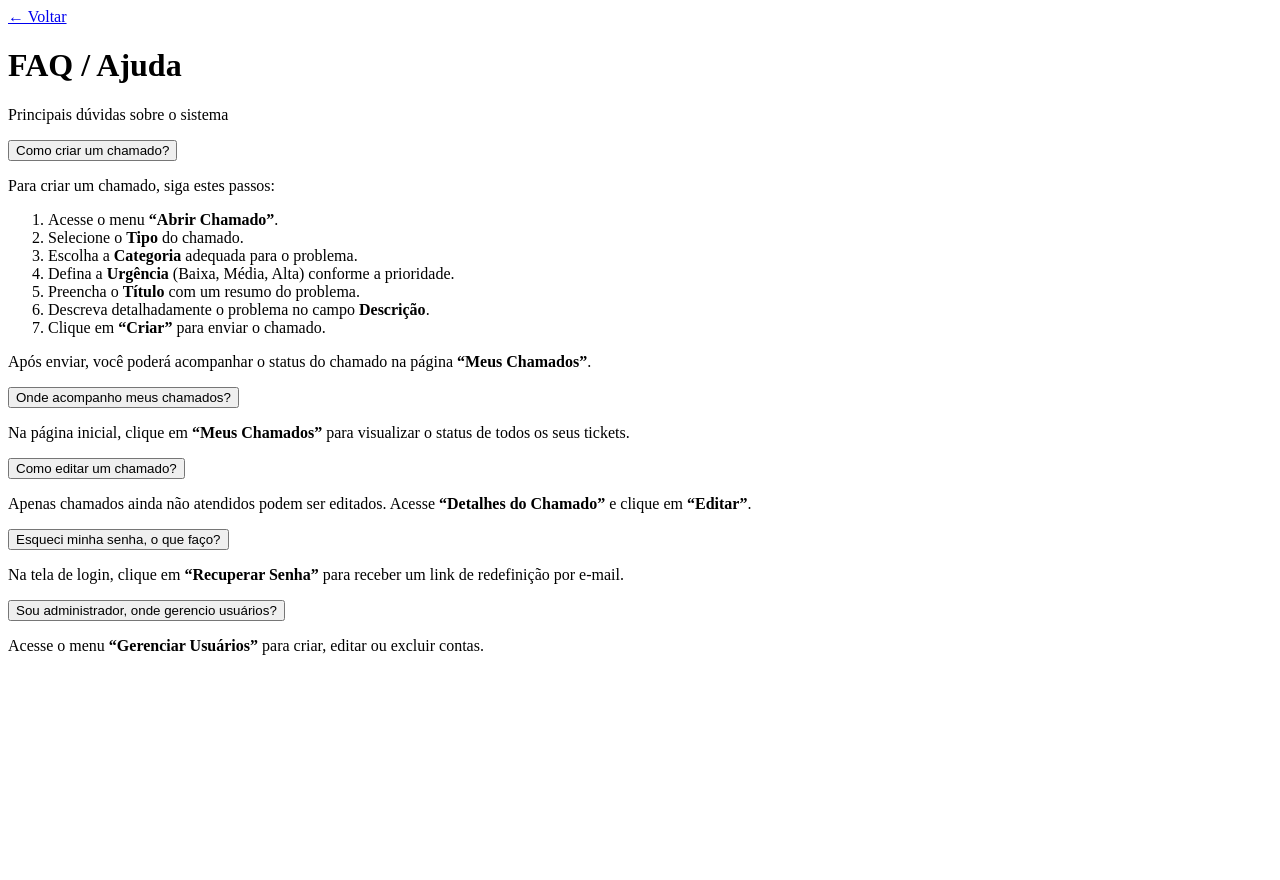
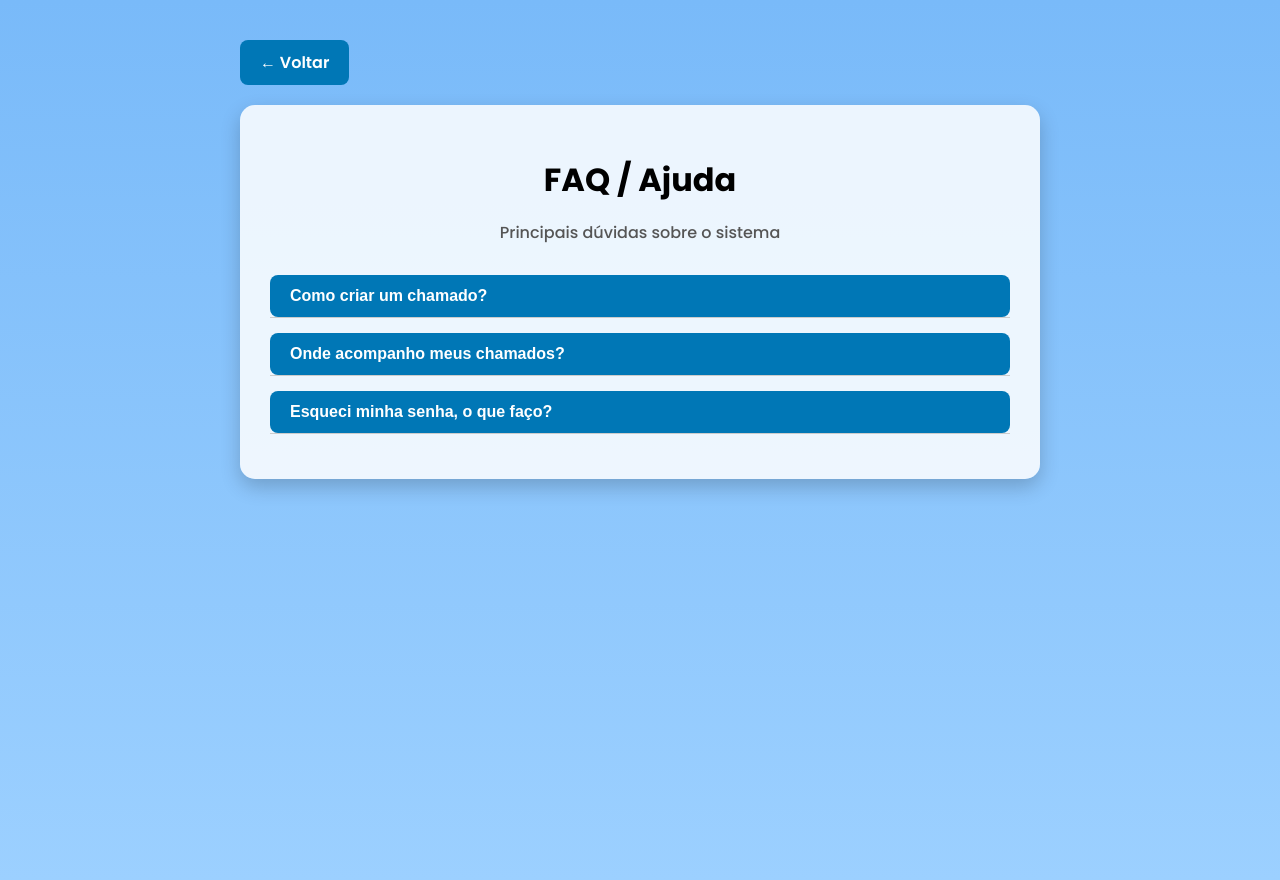
Before and after one commit to ttetricas/sistema-chamados, a PHP site: page /faq.html in a window 1280 px wide. Before the commit the page ends 655 px from the top, so only its background shows below. Run offline with PHP 8.4, Linux system fonts and the light colour scheme.

Commit message:
add faq.css

```diff
--- a/chamados.html
+++ b/chamados.html
@@ -19,7 +19,8 @@
       <a href="home.php" class="menu-item"><i class="bi bi-house"></i> HOME</a>
       <a href="abrir-chamado.php" class="menu-item"><i class="bi bi-plus-circle"></i> ABRIR CHAMADO</a>
       <a href="chamados.html" class="menu-item active"><i class="bi bi-star"></i> CHAMADOS</a>
-            <a href="logout.php" class="btn btn-logout"><i class="bi bi-box-arrow-right me-2"></i> SAIR</a>
+      <a href="faq.html" class="menu-item"><i class="bi bi-question-circle"></i> FAQ</a>
+      <a href="logout.php" class="btn btn-logout"><i class="bi bi-box-arrow-right me-2"></i> SAIR</a>
     </div>
 
     <!-- Conteúdo principal -->
--- a/css/faq.css
+++ b/css/faq.css
@@ -0,0 +1,108 @@
+@import url('https://fonts.googleapis.com/css2?family=Poppins:wght@400;500;600;700&display=swap');
+
+/* Fundo geral */
+body {
+    margin: 0;
+    min-height: 100vh;
+    background: linear-gradient(to bottom, #79baf9, #9cd0ff);
+    font-family: 'Poppins', sans-serif;
+    color: #000;
+    font-weight: 400;
+    display: flex;
+    justify-content: center;
+    align-items: flex-start;
+    padding: 40px 0;
+}
+
+/* Container principal */
+.container {
+    width: 90%;
+    max-width: 800px;
+}
+
+/* Botão de voltar */
+.btn-voltar {
+    display: inline-block;
+    margin-bottom: 20px;
+    text-decoration: none;
+    color: #fff;
+    background-color: #0077b6;
+    padding: 10px 20px;
+    border-radius: 8px;
+    font-weight: 600;
+    transition: 0.3s;
+}
+
+.btn-voltar:hover {
+    background-color: #005f8a;
+}
+
+/* Card principal */
+.card {
+    background-color: rgba(255, 255, 255, 0.85);
+    padding: 30px;
+    border-radius: 15px;
+    box-shadow: 0 8px 20px rgba(0,0,0,0.2);
+}
+
+/* Título e subtítulo */
+.card h1 {
+    font-weight: 700;
+    margin-bottom: 10px;
+    text-align: center;
+}
+
+.card .subtitulo {
+    font-weight: 500;
+    color: #555;
+    text-align: center;
+    margin-bottom: 30px;
+}
+
+/* FAQ Item */
+.faq-item {
+    margin-bottom: 15px;
+    border-bottom: 1px solid #ccc;
+}
+
+/* Pergunta */
+.faq-pergunta {
+    width: 100%;
+    text-align: left;
+    background: #0077b6;
+    color: #fff;
+    font-weight: 600;
+    font-size: 1rem;
+    padding: 12px 20px;
+    border: none;
+    border-radius: 8px;
+    cursor: pointer;
+    transition: 0.3s;
+}
+
+.faq-pergunta:hover {
+    background: #005f8a;
+}
+
+.faq-pergunta.ativo {
+    background: #0096d6;
+}
+
+/* Resposta */
+.faq-resposta {
+    max-height: 0;
+    overflow: hidden;
+    transition: max-height 0.3s ease;
+    padding: 0 20px;
+}
+
+.faq-resposta p,
+.faq-resposta ol,
+.faq-resposta li {
+    margin: 10px 0;
+    line-height: 1.5;
+}
+
+.faq-resposta ol {
+    padding-left: 20px;
+}
--- a/css/home.css
+++ b/css/home.css
@@ -45,6 +45,7 @@ body {
 .content {
   text-align: center;
   padding: 40px;
+  width: 100%;
 }
 
 /* Caixa central */
--- a/faq.html
+++ b/faq.html
@@ -30,7 +30,7 @@
                         <li>Descreva detalhadamente o problema no campo <strong>Descrição</strong>.</li>
                         <li>Clique em <strong>“Criar”</strong> para enviar o chamado.</li>
                     </ol>
-                    <p>Após enviar, você poderá acompanhar o status do chamado na página <strong>“Meus Chamados”</strong>.</p>
+                    <p>Após enviar, você poderá acompanhar o status do chamado na página <strong>“Chamados”</strong>.</p>
                 </div>
             </div>
 
@@ -38,31 +38,15 @@
             <div class="faq-item">
                 <button class="faq-pergunta">Onde acompanho meus chamados?</button>
                 <div class="faq-resposta">
-                    <p>Na página inicial, clique em <strong>“Meus Chamados”</strong> para visualizar o status de todos os seus tickets.</p>
+                    <p>Na página inicial, clique em <strong>“Chamados”</strong> para visualizar o status de todos os seus tickets.</p>
                 </div>
             </div>
 
-            <!-- Editar Chamado -->
-            <div class="faq-item">
-                <button class="faq-pergunta">Como editar um chamado?</button>
-                <div class="faq-resposta">
-                    <p>Apenas chamados ainda não atendidos podem ser editados. Acesse <strong>“Detalhes do Chamado”</strong> e clique em <strong>“Editar”</strong>.</p>
-                </div>
-            </div>
-
-            <!-- Esqueci Senha -->
+            <!-- esqueci senha ainda nn implementado -->
             <div class="faq-item">
                 <button class="faq-pergunta">Esqueci minha senha, o que faço?</button>
                 <div class="faq-resposta">
-                    <p>Na tela de login, clique em <strong>“Recuperar Senha”</strong> para receber um link de redefinição por e-mail.</p>
-                </div>
-            </div>
-
-            <!-- Administrador -->
-            <div class="faq-item">
-                <button class="faq-pergunta">Sou administrador, onde gerencio usuários?</button>
-                <div class="faq-resposta">
-                    <p>Acesse o menu <strong>“Gerenciar Usuários”</strong> para criar, editar ou excluir contas.</p>
+                    <p>Na tela de login, clique em <strong>“Esqueceu sua senha?”</strong> para receber um link de redefinição por e-mail.</p>
                 </div>
             </div>
 
--- a/home.php
+++ b/home.php
@@ -31,8 +31,8 @@ $nm_usuario = $_SESSION['nm_usuario'];
       <a href="home.php" class="menu-item active"><i class="bi bi-house"></i> HOME</a>
       <a href="abrir-chamado.php" class="menu-item"><i class="bi bi-plus-circle"></i> ABRIR CHAMADO</a>
       <a href="chamados.html" class="menu-item"><i class="bi bi-star"></i> CHAMADOS</a>
+      <a href="faq.html" class="menu-item"><i class="bi bi-question-circle"></i> FAQ</a>
       <a href="logout.php" class="btn btn-logout"><i class="bi bi-box-arrow-right me-2"></i> SAIR</a>
-    </div>
     </div>
     <!-- Conteúdo -->
     <div class="content flex-grow-1 d-flex flex-column justify-content-center align-items-center text-dark">
--- a/index.html
+++ b/index.html
@@ -25,6 +25,7 @@
 
       <div class="register-text">
         Ainda não tem conta? <a href="cadastro.html">Cadastre-se</a>
+        Esqueceu sua senha? <a href="recuperar-senha.php">Recupere aqui</a>
       </div>
     </form>
   </div>
```
Also changed, not shown: abrir-chamado.php (+5 -6 lines), css/abrir-chamado.css (+28 -0 lines), css/login.css (added, +82 -0 lines), php/cad_chamados.php (added, +34 -0 lines), php/recuperar-senha.php (added, +48 -0 lines), 1 other file.
